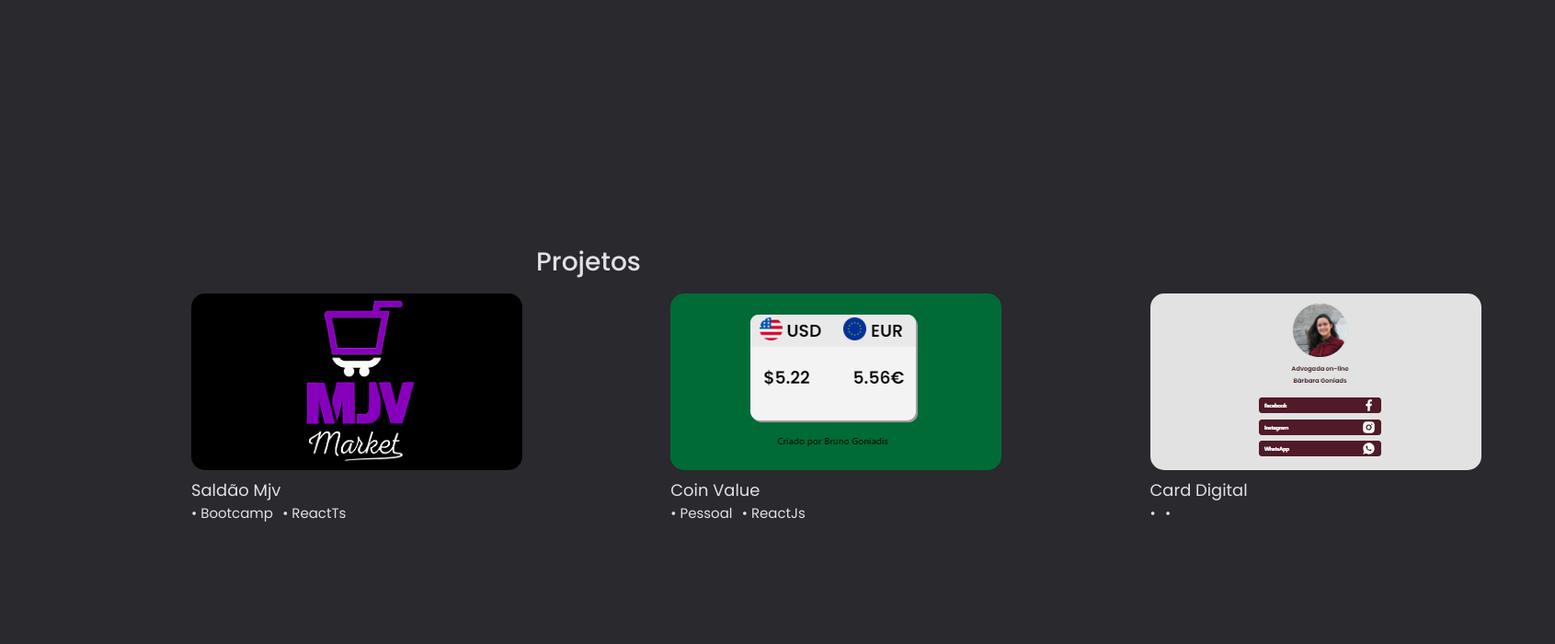
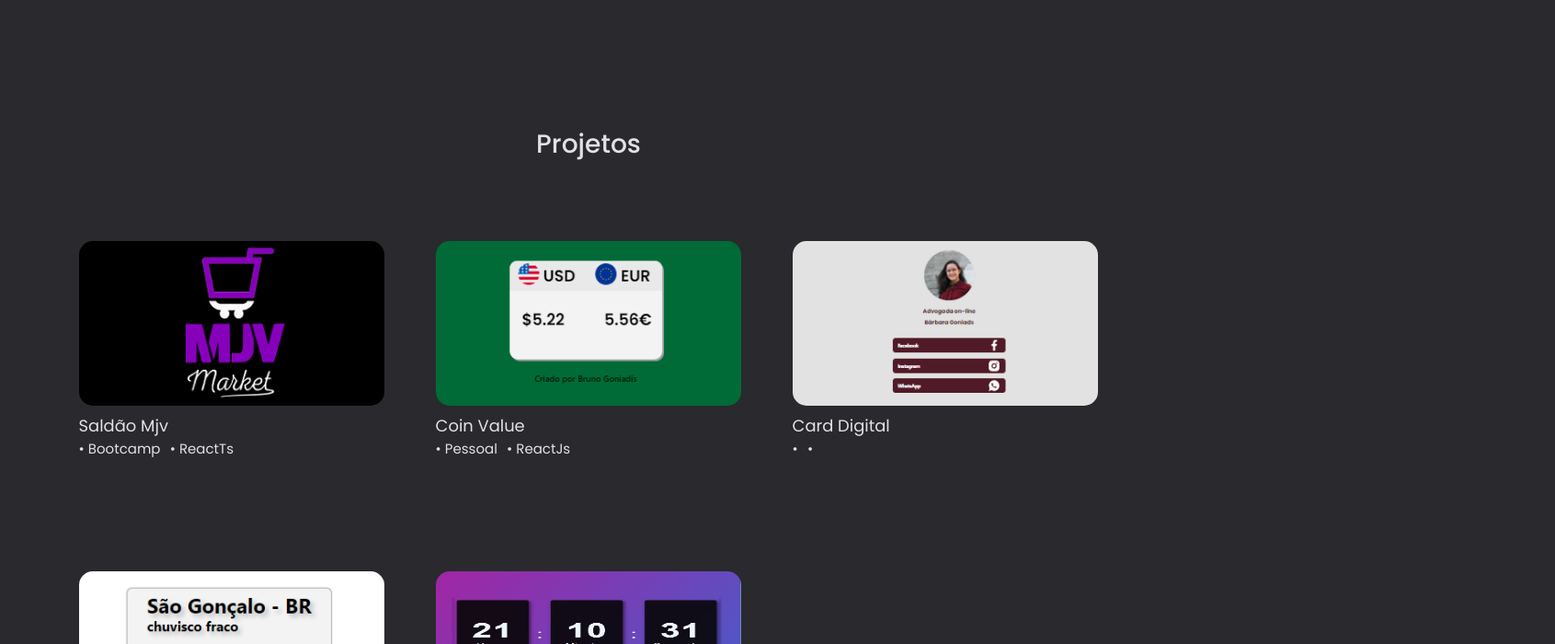
Before and after one commit to Brunogoniadis/PortifolioBrunoGoniadis, a React (Vite) app: page / in a window 1280 px wide. Shown: the part 1660-2360 px from the top of the page at 92% size, 1691 px wide, since content can reach past the window. Built offline with nearby package versions, Linux system fonts and the light colour scheme.

Commit message:
Syled: Project Grid

```diff
--- a/src/components/Project/styles.ts
+++ b/src/components/Project/styles.ts
@@ -1,18 +1,20 @@
 import styled from "styled-components";
 
 export const ProjectContainer= styled.div`
-    height: 380px;
-    width: 520px;
+    height: 20vw;
+    width: 30vw;
+
+
+    align-items: center;
+
 
 
     color:var(--color-text);
 
+
     display: flex;
     flex-direction: column;
 
-
-    align-items: center;
-    justify-content: space-between;
 
 
     h3{
@@ -29,8 +31,10 @@ export const ProjectContainer= styled.div`
     flex-direction: column;
 
         img{
+            width: 26vw;
+            height: 14vw;
             margin-top: 1vw;
-            height: 24vh;
+
             border-radius: 15px;
         }
 
--- a/src/pages/Projetos/styles.ts
+++ b/src/pages/Projetos/styles.ts
@@ -1,26 +1,35 @@
 import styled from "styled-components";
 
 export const Container=styled.div`
-    margin: 10vw;
 
     height: 100vh;
 
     display: flex;
     flex-direction: column;
-    justify-content: space-around;
+
 
     align-items: center;
+    justify-content: center;
 
     .projectContainer{
 
 
+
+        justify-content: center;
+        margin: 20px;
+
+        height: 100vw;
+        width: 100vw;
+
+
         display: grid;
-        column-gap: 0.1vw;
-        row-gap: 1vw;
+        grid-template-columns: auto auto auto;
 
-        width: 100%;
+        column-gap: 0.5vh;
 
-        grid-template-columns: auto auto auto;
+
+
+
     }
     button{
         background-color: transparent;
```
